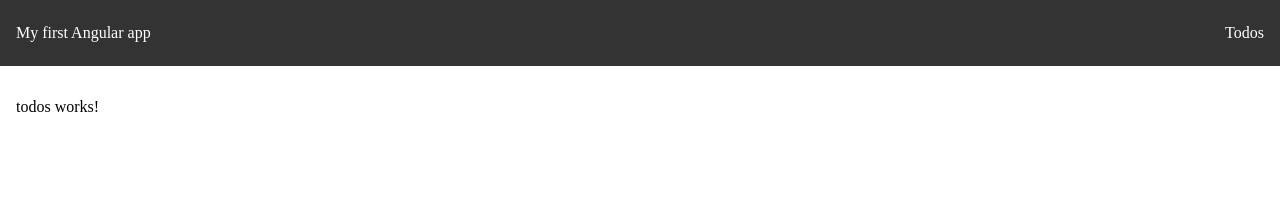
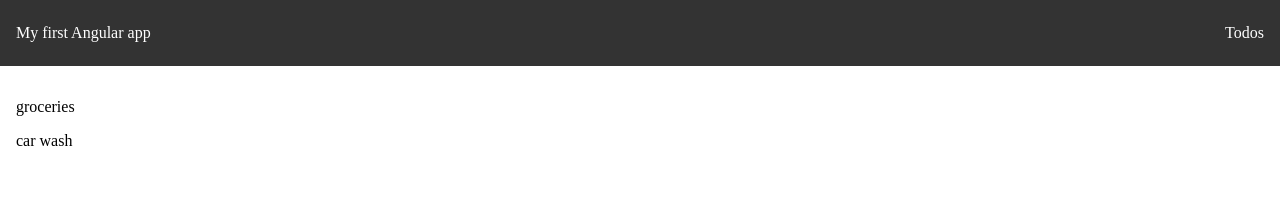
Before and after one commit to ChuanYuDev/angular, an Angular app in the folder first-ng-app/: page /todos in a window 1280 px wide. Shown: the top 200 px of the page. Built offline with nearby package versions, Linux system fonts and the light colour scheme.

Commit message:
7. Angular services

```diff
--- /dev/null
+++ b/first-ng-app/src/app/components/todo-item/todo-item.component.html
@@ -0,0 +1 @@
+<p>todo-item works!</p>
--- /dev/null
+++ b/first-ng-app/src/app/model/todo.type.ts
@@ -0,0 +1,6 @@
+export type Todo = {
+    userId: number;
+    completed: boolean;
+    title: string;
+    id: number;
+};
--- /dev/null
+++ b/first-ng-app/src/app/services/todos.service.ts
@@ -0,0 +1,32 @@
+import { Injectable } from '@angular/core';
+import { Todo } from '../model/todo.type';
+
+// Injectable means this service can be injected in other places
+@Injectable({
+  // If you want this service to be used inside one component and nowhere else
+  //    remove
+  //      providedIn: 'root'
+  //    Add
+  //      providers: [TodosService]
+  //      in Component decorator
+  providedIn: 'root'
+})
+export class TodosService {
+  todoItems: Array<Todo> = [
+    {
+      title: 'groceries',
+      id: 0,
+      userId: 1,
+      completed: false,
+    },
+
+    {
+      title: 'car wash',
+      id: 1,
+      userId: 1,
+      completed: false,
+    },
+
+  ]
+  constructor() { }
+}
--- a/first-ng-app/src/app/todos/todos.component.html
+++ b/first-ng-app/src/app/todos/todos.component.html
@@ -1 +1,14 @@
-<p>todos works!</p>
+<!-- Render one item -->
+<!-- <p>{{ todoItems()[0].title }}</p> -->
+
+<!--
+    Render all the items
+        Use Angular built-in control flow
+
+    We can use todo unique id which is id as tracked
+        Improve the performance when we're using the for loop
+-->
+
+@for (todo of todoItems(); track todo.id) {
+    <p>{{ todo.title }}</p>
+}
--- a/first-ng-app/src/app/todos/todos.component.ts
+++ b/first-ng-app/src/app/todos/todos.component.ts
@@ -1,4 +1,6 @@
-import { Component } from '@angular/core';
+import { Component, inject, OnInit, signal } from '@angular/core';
+import { TodosService } from '../services/todos.service';
+import { Todo } from '../model/todo.type';
 
 @Component({
   selector: 'app-todos',
@@ -7,6 +9,17 @@ import { Component } from '@angular/core';
   templateUrl: './todos.component.html',
   styleUrl: './todos.component.scss'
 })
-export class TodosComponent {
+export class TodosComponent implements OnInit {
+  // Inject TodosService and assign it to todosService variable
+  todosService = inject(TodosService);
 
+  todoItems = signal<Array<Todo>>([]);
+
+  // Allows us to have a function which runs when the component is initiated
+  //    When we switch between different pages, the component will be destroyed and reinitiated
+  ngOnInit(): void {
+    // In the component, we are able to access the value from the service
+    console.log(this.todosService.todoItems);
+    this.todoItems.set(this.todosService.todoItems);
+  }
 }
```
Also changed, not shown: first-ng-app/src/app/components/todo-item/todo-item.component.ts (added, +12 -0 lines), first-ng-app/src/app/components/todo-item/todo-item.component.scss (added), 2 other files (tests, documents, lock files or other folders).
